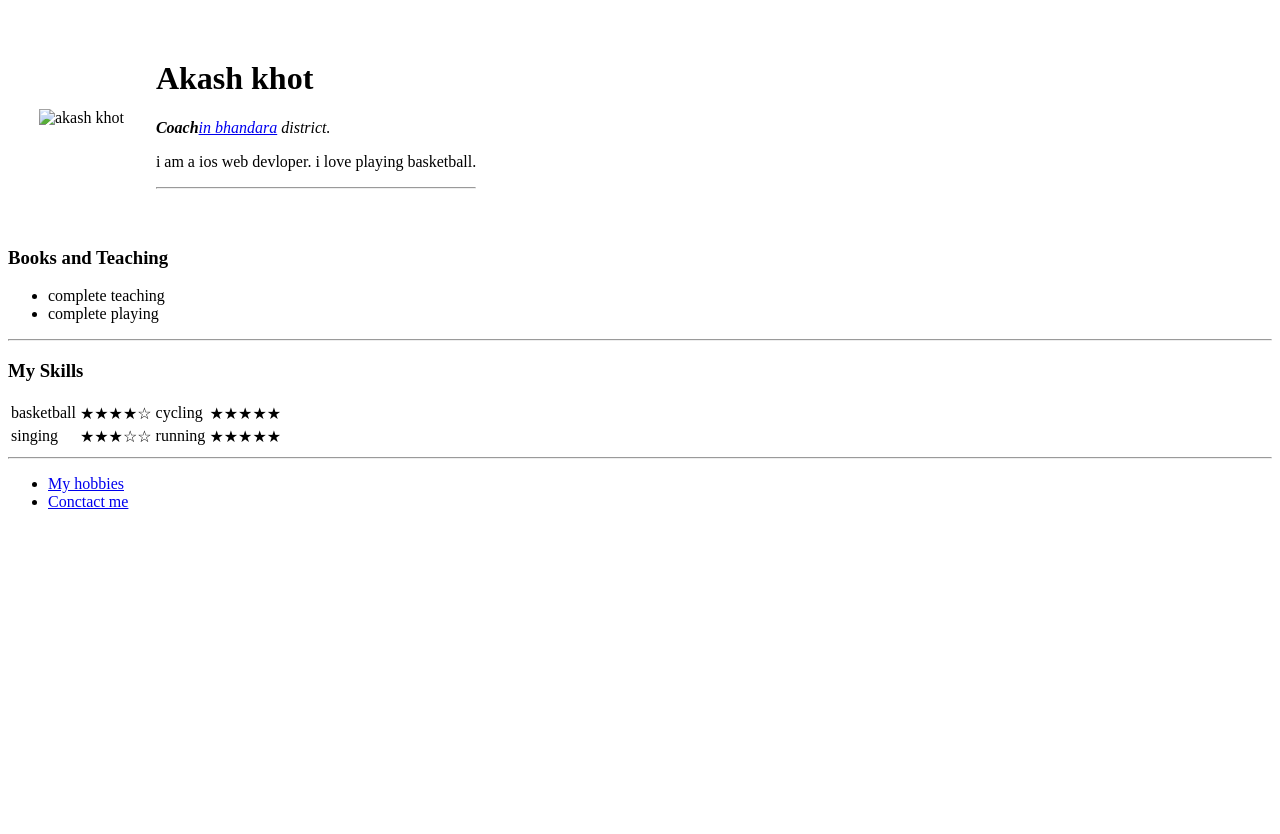
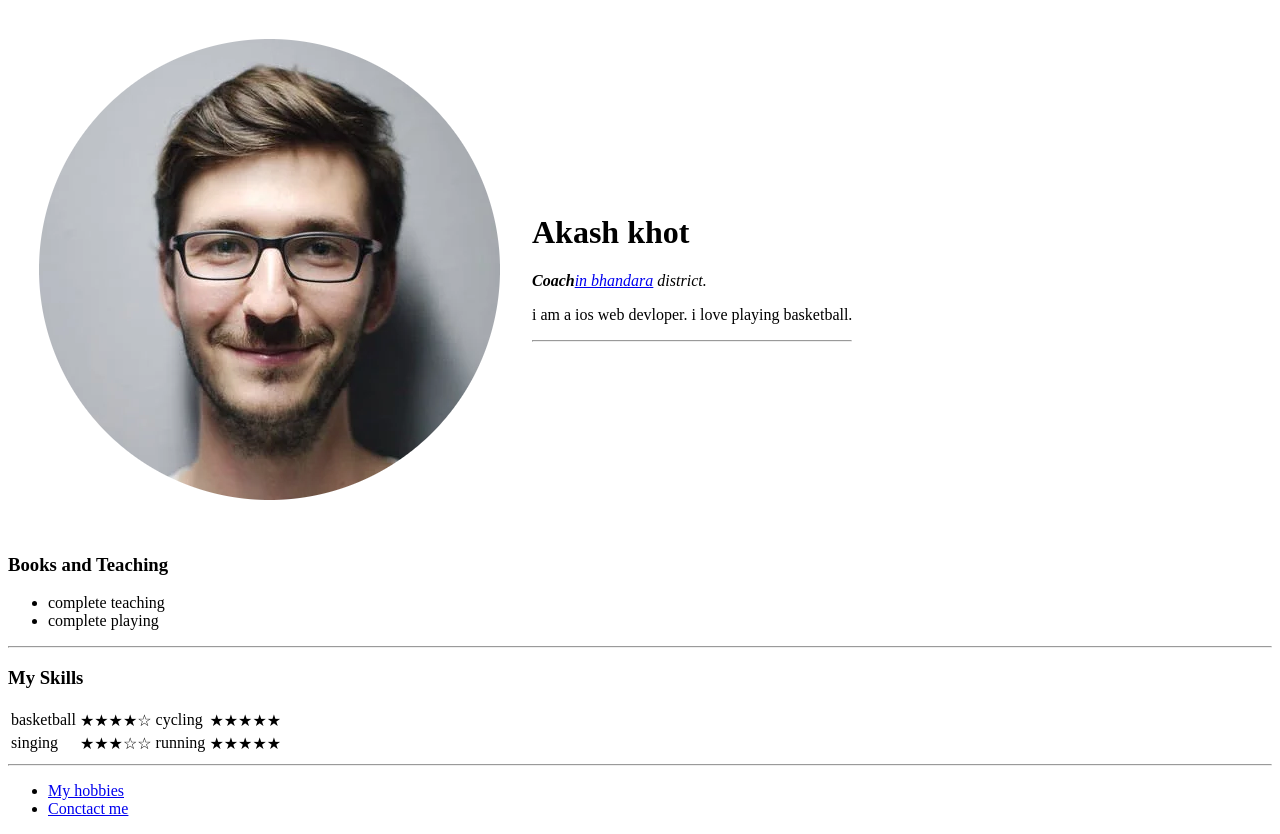
Before and after one commit to akashkhot12/cv, a plain HTML site: page index.html in a window 1280 px wide. Before the commit the page ends 800 px from the top, so only its background shows below. Drawn offline with Linux system fonts and the light colour scheme; the site is published under a folder, as on GitHub Pages, so addresses that start at the root find nothing.

Commit message:
Update index.html

```diff
--- a/index.html
+++ b/index.html
@@ -7,7 +7,7 @@
   <body>
     <table cellspacing="30">
     <tr>
-    <td><img src="/image/profile-modified.png" alt="akash khot"></td>
+    <td><img src="profile-modified.png" alt="akash khot"></td>
      <td> <h1>Akash khot</h1>
         <p><em> <strong> Coach</strong><a href="https://bhandara.gov.in/">in bhandara</a>  district.</em></p>
         <p> i am a ios web devloper. i love playing basketball.</p>
```
